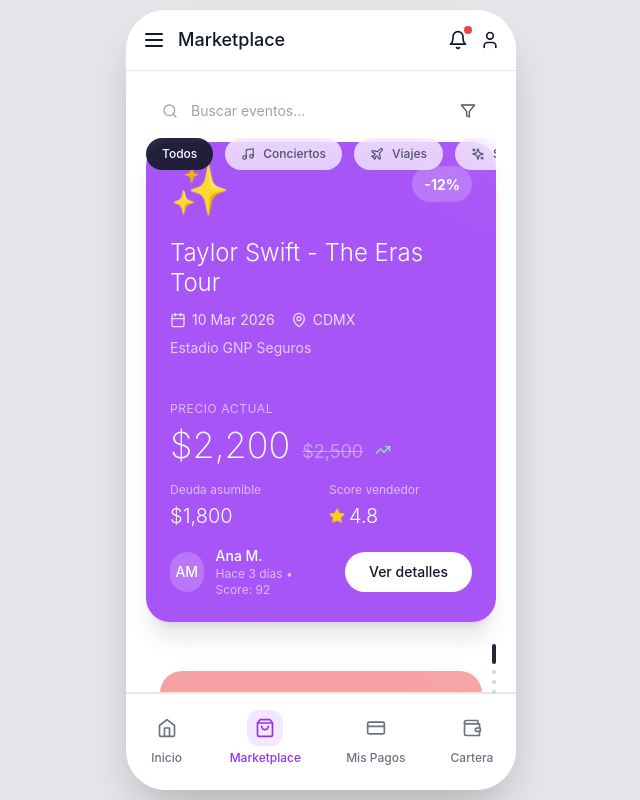
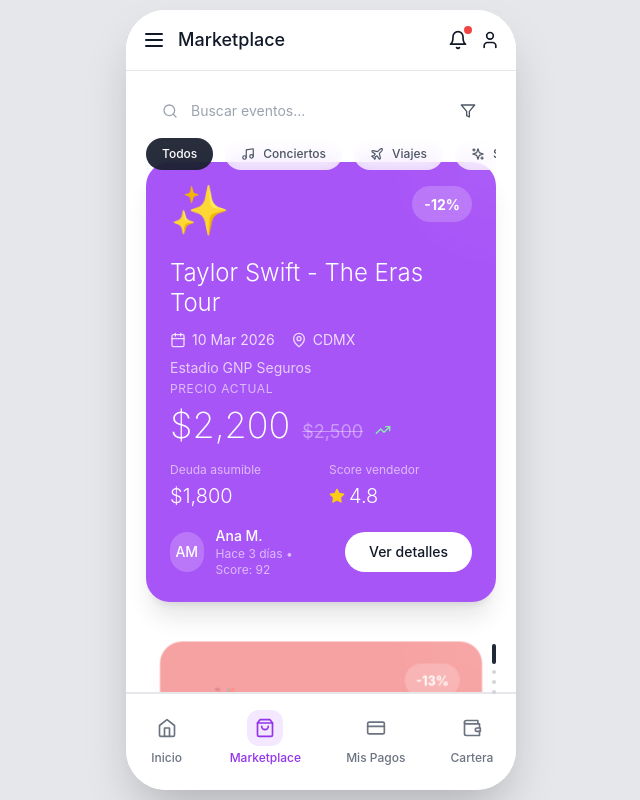
Before and after one commit to Rene-Nun/Pagox_proto_ux, a Next.js app: page / in a window 1280 px wide. Both pictures are taken after a click on the button "Marketplace". Shown: the whole page, without its empty margins (319-959 px from the left). Built offline with nearby package versions, Linux system fonts and the light colour scheme.

Commit message:
Actualizar MarketplaceScreen.tsx

```diff
--- a/app/components/screens/MarketplaceScreen.tsx
+++ b/app/components/screens/MarketplaceScreen.tsx
@@ -101,7 +101,7 @@
   const handleScroll = () => {
     if (scrollRef.current) {
       const scrollTop = scrollRef.current.scrollTop
-      const cardHeight = window.innerHeight * 0.6 + 16 // 60vh + 16px margin
+      const cardHeight = window.innerHeight * 0.55 + 8 // 55vh + 8px margin
       const newIndex = Math.round(scrollTop / cardHeight)
       const clampedIndex = Math.max(0, Math.min(newIndex, listings.length - 1))
 
@@ -132,7 +132,7 @@
       </div>
 
       {/* Filter Pills - Transparente flotante */}
-      <div className="absolute top-32 left-0 right-0 px-5 pb-3 z-30 pointer-events-none">
+      <div className="absolute top-32 left-0 right-0 px-5 pb-6 z-30 pointer-events-none">
         <div className="flex gap-3 overflow-x-auto scrollbar-hide pointer-events-auto">
           {filters.map((filter) => (
             <button
@@ -155,7 +155,7 @@
       <div
         ref={scrollRef}
         onScroll={handleScroll}
-        className="flex-1 overflow-y-auto snap-y snap-mandatory px-5 pt-32"
+        className="flex-1 overflow-y-auto snap-y snap-mandatory px-5 pt-44"
         style={{ scrollbarWidth: 'none', msOverflowStyle: 'none' }}
       >
         {listings.map((listing, index) => {
@@ -196,7 +196,7 @@
           return (
             <div
               key={listing.id}
-              className="h-[60vh] mb-4 snap-center transition-all duration-300 ease-out"
+              className="h-[55vh] mb-2 snap-center transition-all duration-300 ease-out"
               style={{
                 transform: `scale(${scale}) translateY(${translateY}px)`,
                 opacity,
```
